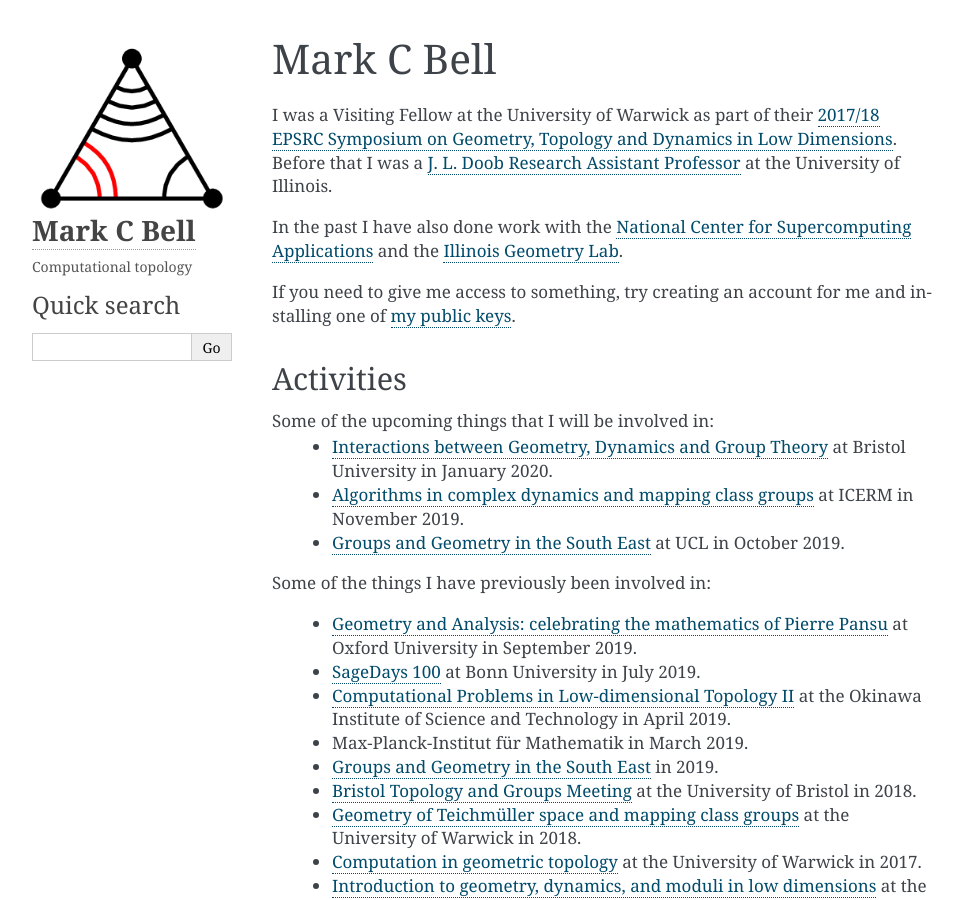
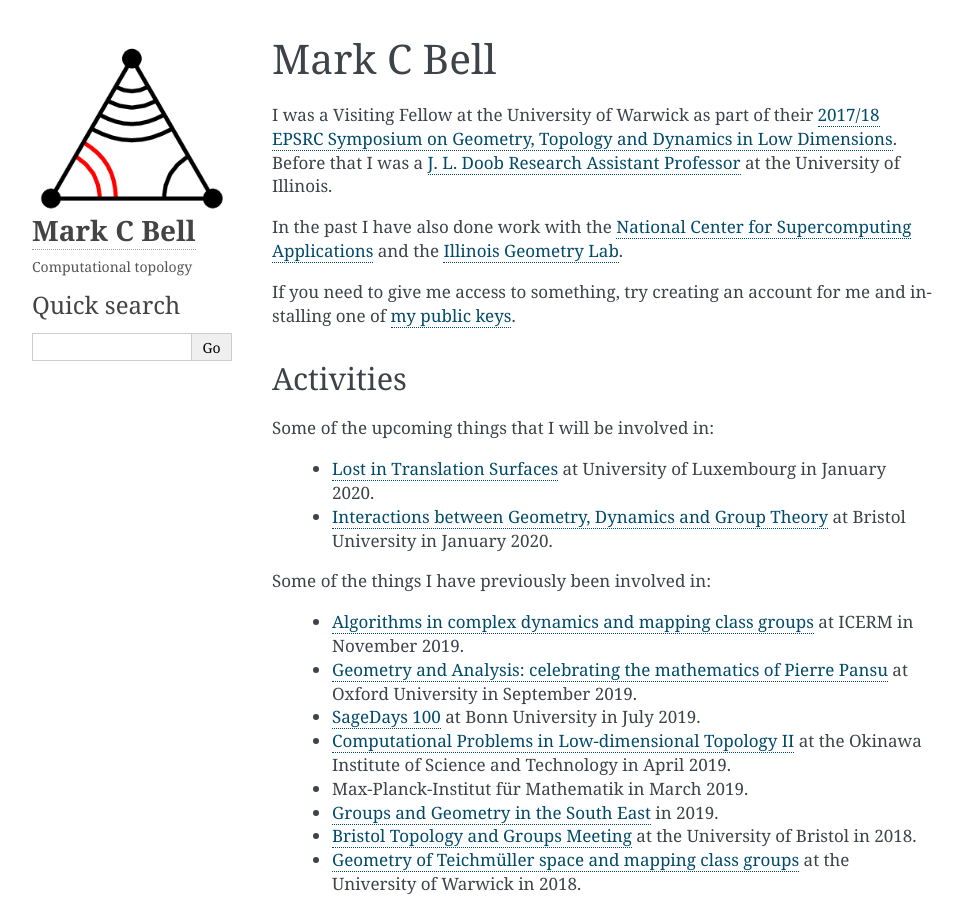
Before and after one commit to MarkCBell/MarkCBell.github.io, a Sphinx documentation site: the page built from source/index.rst, in a window 1280 px wide and 900 px high. Shown: the whole window, without its empty margins (148-1105 px from the left). Built offline with Sphinx 7.4.7, drawn with Linux system fonts in a browser that asks for light colours.

Commit message:
Jan talks.

```diff
--- a/source/index.rst
+++ b/source/index.rst
@@ -13,12 +13,13 @@ Activities
 ----------
 
 Some of the upcoming things that I will be involved in:
+
+ - `Lost in Translation Surfaces <http://math.uni.lu/geometry/sos2020/>`_ at University of Luxembourg in January 2020.
  - `Interactions between Geometry, Dynamics and Group Theory <https://people.maths.bris.ac.uk/~jm13806/2020-LMS-SWSW.html>`_ at Bristol University in January 2020.
- - `Algorithms in complex dynamics and mapping class groups <https://icerm.brown.edu/events/ht19-3-acdm/>`_ at ICERM in November 2019.
- - `Groups and Geometry in the South East <https://www.ucl.ac.uk/~ucahllo/ggse/>`_ at UCL in October 2019.
 
 Some of the things I have previously been involved in:
 
+ - `Algorithms in complex dynamics and mapping class groups <https://icerm.brown.edu/events/ht19-3-acdm/>`_ at ICERM in November 2019.
  - `Geometry and Analysis: celebrating the mathematics of Pierre Pansu <https://sites.google.com/site/enricoledonne/pansu60/conference>`_ at Oxford University in September 2019.
  - `SageDays 100 <https://opendreamkit.org/2019/07/22/SageDays100/>`_ at Bonn University in July 2019.
  - `Computational Problems in Low-dimensional Topology II <https://groups.oist.jp/manifolds/mini-symposium-2019>`_ at the Okinawa Institute of Science and Technology in April 2019.
```
Also changed, not shown: 5 other files.
